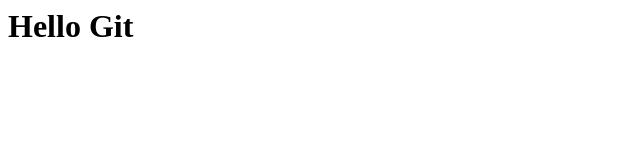
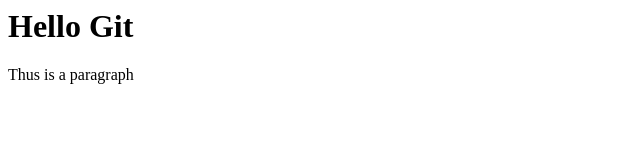
Before and after one commit to kapilsachan-primary/git-practice-project, a plain HTML site: page index.html in a window 1280 px wide. Shown: the whole page, without its empty margins (0-640 px from the left). Drawn offline with Linux system fonts and the light colour scheme.

Commit message:
Added a paragraph

```diff
--- a/index.html
+++ b/index.html
@@ -1 +1,2 @@
 <h1> Hello Git </h1>
+<p>Thus is a paragraph</p>
```
